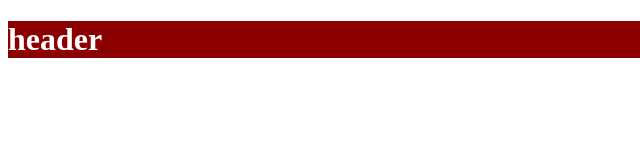
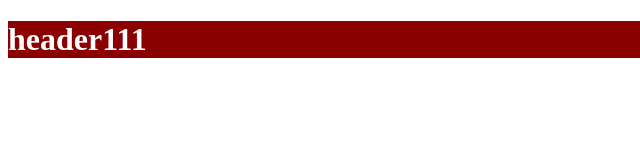
Before and after one commit to hudreeeh/14.02, a plain HTML site: page index.html in a window 1280 px wide. Shown: the full height of the page, 0-640 px from the left. Drawn offline with Linux system fonts and the light colour scheme.

Commit message:
fix: changed title

```diff
--- a/index.html
+++ b/index.html
@@ -10,7 +10,7 @@
 </head>
 <body>
 <header>
-    <h1>header</h1>
+    <h1>header111</h1>
 </header>
 </body>
 </html>
```
